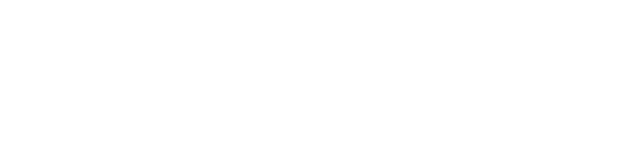
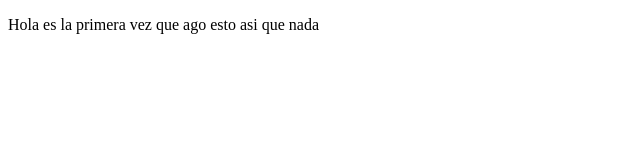
Before and after one commit to AgustinPerez883/proyectoDemoCursoPrework, a plain HTML site: page index.html in a window 1280 px wide. Shown: the whole page, without its empty margins (0-640 px from the left). Drawn offline with Linux system fonts and the light colour scheme.

Commit message:
cambios agregamos un mensaje

```diff
--- a/index.html
+++ b/index.html
@@ -6,6 +6,9 @@
     <title>Hola mundo</title>
 </head>
 <body>
+    <p>
+        Hola es la primera vez que ago esto asi que nada
+    </p>
 
 </body>
 </html>
```
